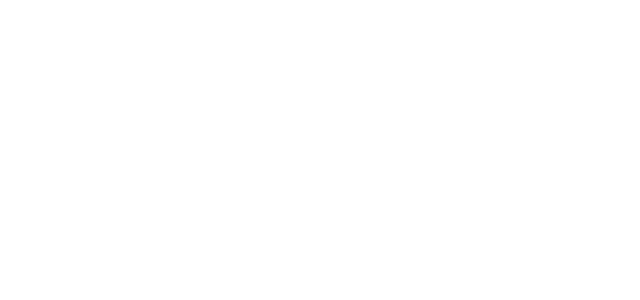
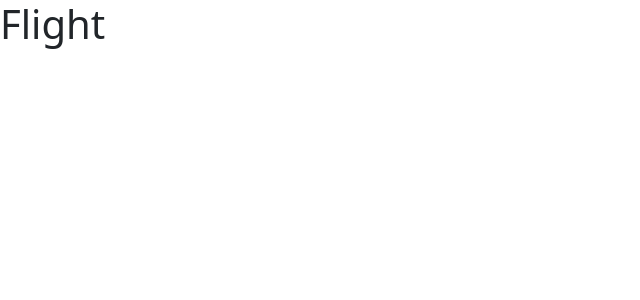
Before and after one commit to cicadaXiR/TravalBookingSyatem, a React (Create React App) app: page /fight in a window 1280 px wide. Shown: the top 300 px of the page, without its empty margins (0-640 px from the left). Built offline with nearby package versions, Linux system fonts and the light colour scheme.

Commit message:
changes in flightticket.jsx

```diff
--- a/src/pages/FlightTicket.jsx
+++ b/src/pages/FlightTicket.jsx
@@ -3,7 +3,7 @@
 function FlightTicket() {
   return (
     <div>
-
+      <h1>Flight</h1>
     </div>
   )
 }
```
